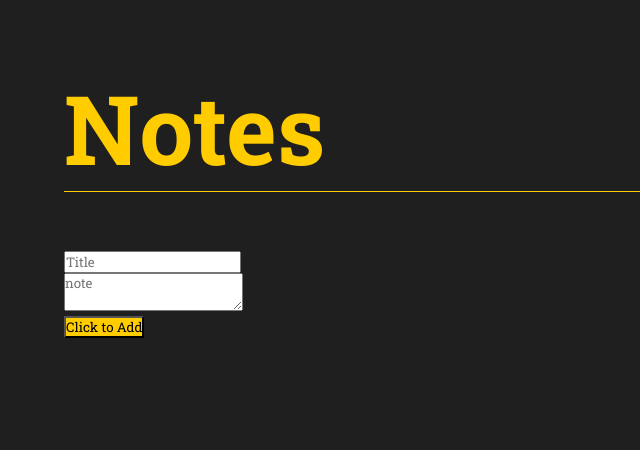
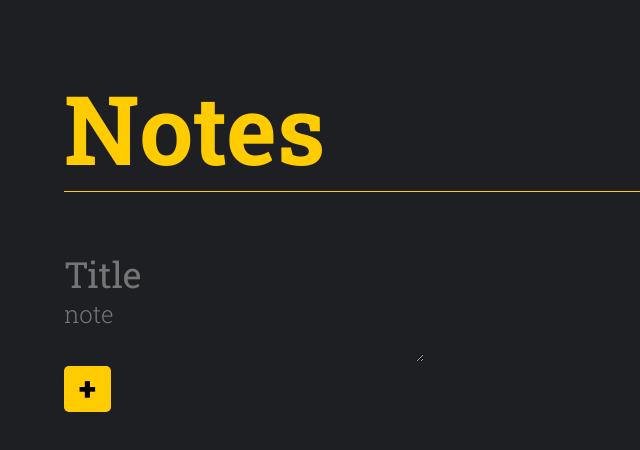
Before and after one commit to apdonaghy/notes-app, a plain HTML site: page index.html in a window 1280 px wide. Shown: the whole page, without its empty margins (0-640 px from the left). Drawn offline with Linux system fonts and the light colour scheme.

Commit message:
adjusted styling

```diff
--- a/index.html
+++ b/index.html
@@ -24,7 +24,7 @@
             <textarea id="body-copy" placeholder="note"></textarea>
         </div>
         <div class="formBox">
-            <button id="btn">Click to Add</button>
+            <button id="btn">+</button>
         </div>
 
         <div id="container">
--- a/main.css
+++ b/main.css
@@ -6,7 +6,7 @@
 }
 
 body{
-    background-color: #1F1F1F;
+    background-color: #1e1f23;
     margin:5%;
 }
 
@@ -28,10 +28,13 @@ h1 {
     border-radius: 7px;
     width:31.25%;
     /* height:10em; */
-    background-color: #2A2A2A;
+    background-color: #27282c;
     margin:10px;
 }
 
+textarea{
+    width:31.25%;
+}
 
 @media screen and (max-width: 1100px){
     #user-note-pad{
@@ -54,10 +57,6 @@ h2{
     border-bottom: 1px solid #FFCC00;
 }
 
-button{
-    background-color:#FFCC00;
-    color:black;
-}
 
 i{
     font-size:3em;
@@ -69,3 +68,36 @@ p{
     font-weight: 200;
     padding:20px;
 }
+
+input, textarea{
+  caret-color:#FFCC00;
+}
+
+button {
+    background-color: #FFCC00;
+    color: black;
+    border: none;
+    padding: 0px 15px 0px 15px;
+    border-radius: 5px;
+    font-size: 2em;
+    font-weight: 800;
+    padding-bottom:.1em;
+}
+
+#title{
+    background-color:#1e1f23;
+    border:none;
+    font-size: 2.25em;
+    color:gray;
+}
+
+#body-copy{
+    background-color:#1e1f23;
+    border:none;
+    font-size: 1.5em;
+    color:gray;
+    font-weight:200;
+}
+
+textarea:focus {outline:0;}
+input:focus {outline:0;}
```
